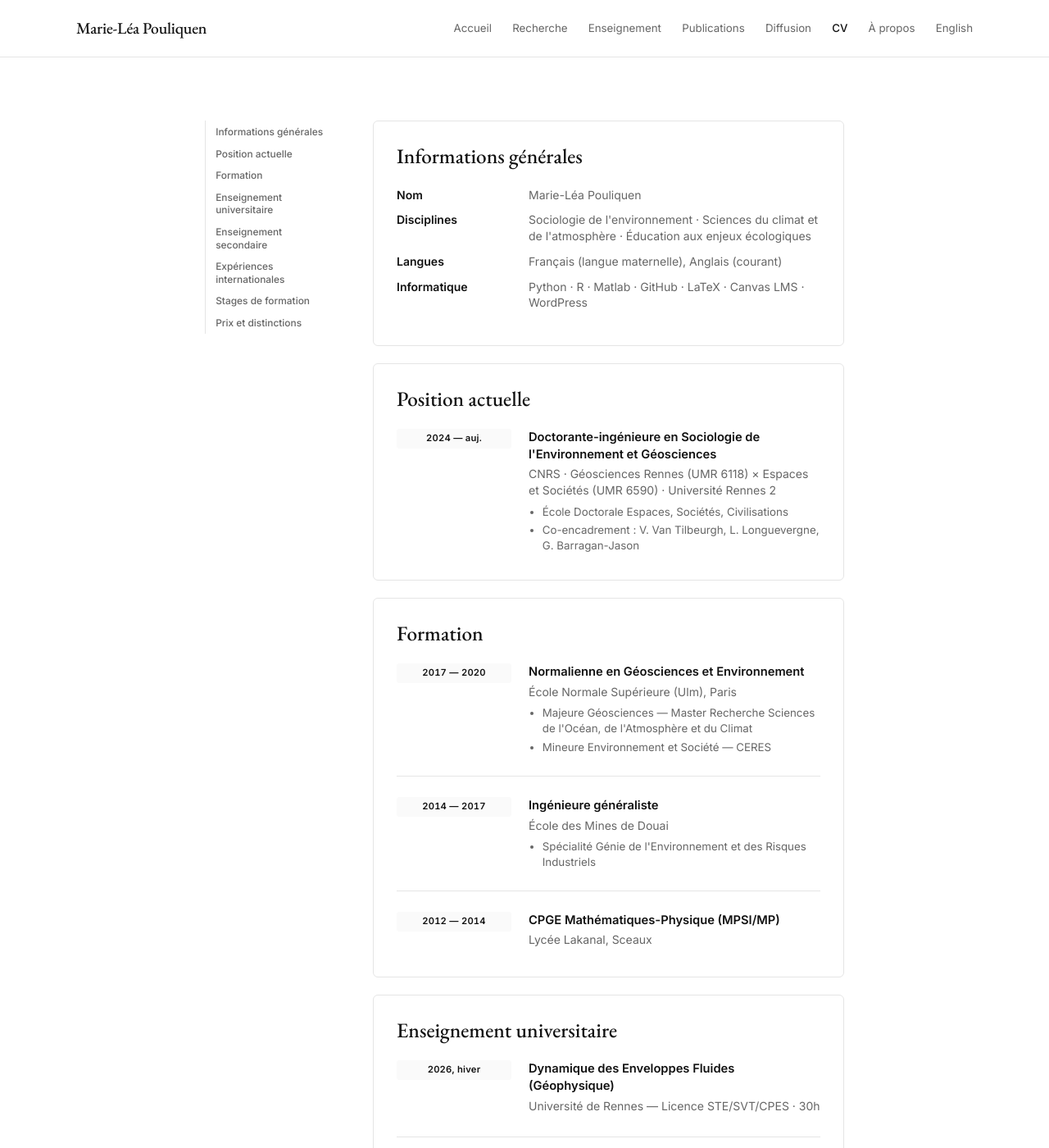
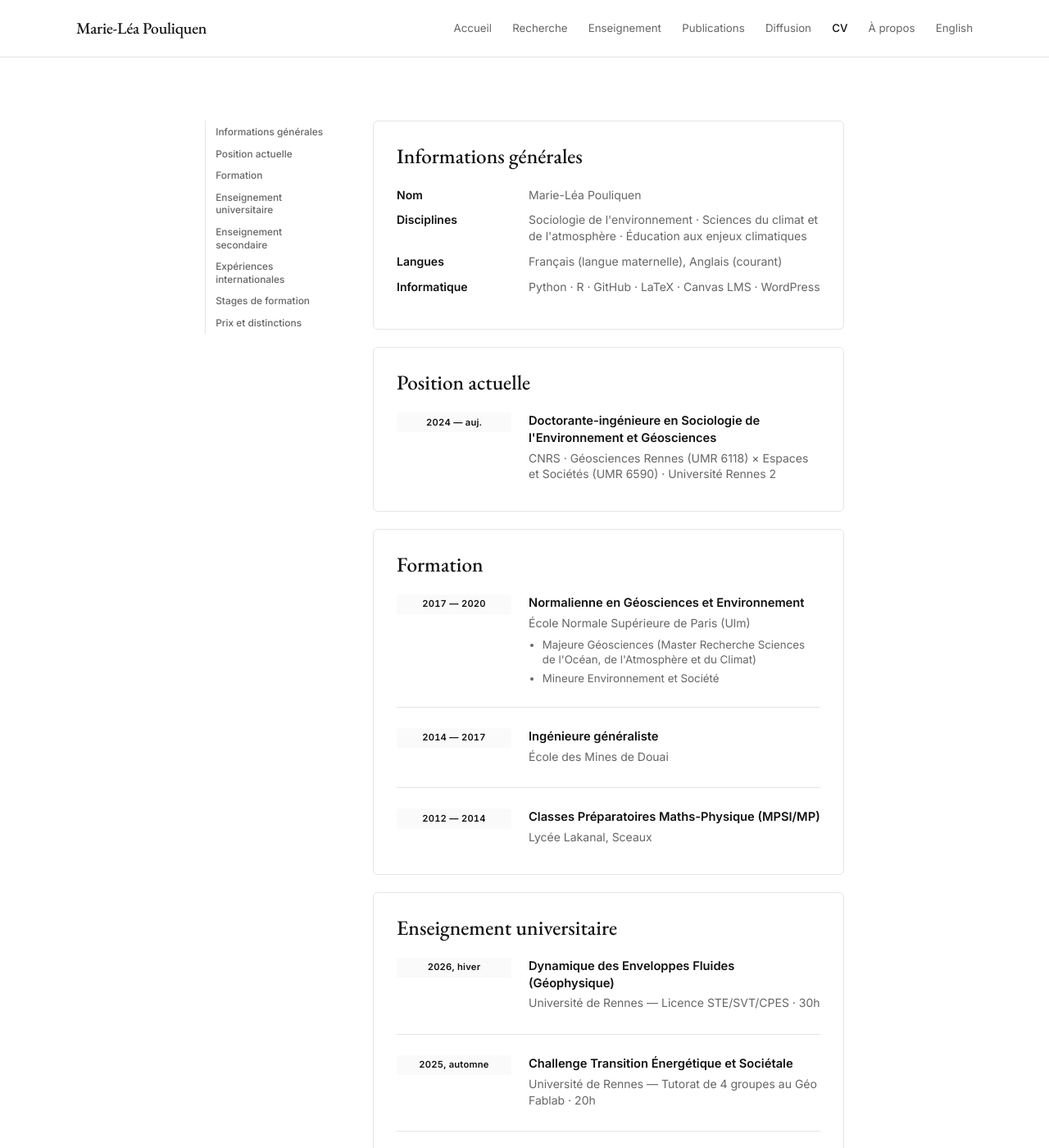
Before and after one commit to marieleapouliquen/marieleapouliquen.github.io, a Jekyll site: the page built from _pages/cv.md, in a window 1280 px wide and 1400 px high. Shown: the whole window at 82% size. Built offline with Jekyll 4.4.1, drawn with Linux system fonts in a browser that asks for light colours.

Commit message:
Update cv.md

```diff
--- a/_pages/cv.md
+++ b/_pages/cv.md
@@ -27,9 +27,9 @@ body_class: page-cv
 <h2>Informations générales</h2>
 <dl class="cv-info-grid">
   <dt>Nom</dt><dd>Marie-Léa Pouliquen</dd>
-  <dt>Disciplines</dt><dd>Sociologie de l'environnement · Sciences du climat et de l'atmosphère · Éducation aux enjeux écologiques</dd>
+  <dt>Disciplines</dt><dd>Sociologie de l'environnement · Sciences du climat et de l'atmosphère · Éducation aux enjeux climatiques</dd>
   <dt>Langues</dt><dd>Français (langue maternelle), Anglais (courant)</dd>
-  <dt>Informatique</dt><dd>Python · R · Matlab · GitHub · LaTeX · Canvas LMS · WordPress</dd>
+  <dt>Informatique</dt><dd>Python · R · GitHub · LaTeX · Canvas LMS · WordPress</dd>
 </dl>
 </section>
 
@@ -40,10 +40,6 @@ body_class: page-cv
   <div class="cv-entry-content">
     <span class="cv-entry-title">Doctorante-ingénieure en Sociologie de l'Environnement et Géosciences</span>
     <span class="cv-entry-place">CNRS · Géosciences Rennes (UMR 6118) × Espaces et Sociétés (UMR 6590) · Université Rennes 2</span>
-    <ul>
-      <li>École Doctorale Espaces, Sociétés, Civilisations</li>
-      <li>Co-encadrement : V. Van Tilbeurgh, L. Longuevergne, G. Barragan-Jason</li>
-    </ul>
   </div>
 </div>
 </section>
@@ -54,10 +50,10 @@ body_class: page-cv
   <span class="cv-entry-date">2017 — 2020</span>
   <div class="cv-entry-content">
     <span class="cv-entry-title">Normalienne en Géosciences et Environnement</span>
-    <span class="cv-entry-place">École Normale Supérieure (Ulm), Paris</span>
+    <span class="cv-entry-place">École Normale Supérieure de Paris (Ulm)</span>
     <ul>
-      <li>Majeure Géosciences — Master Recherche Sciences de l'Océan, de l'Atmosphère et du Climat</li>
-      <li>Mineure Environnement et Société — CERES</li>
+      <li>Majeure Géosciences (Master Recherche Sciences de l'Océan, de l'Atmosphère et du Climat)</li>
+      <li>Mineure Environnement et Société</li>
     </ul>
   </div>
 </div>
@@ -66,15 +62,12 @@ body_class: page-cv
   <div class="cv-entry-content">
     <span class="cv-entry-title">Ingénieure généraliste</span>
     <span class="cv-entry-place">École des Mines de Douai</span>
-    <ul>
-      <li>Spécialité Génie de l'Environnement et des Risques Industriels</li>
-    </ul>
   </div>
 </div>
 <div class="cv-entry">
   <span class="cv-entry-date">2012 — 2014</span>
   <div class="cv-entry-content">
-    <span class="cv-entry-title">CPGE Mathématiques-Physique (MPSI/MP)</span>
+    <span class="cv-entry-title">Classes Préparatoires Maths-Physique (MPSI/MP)</span>
     <span class="cv-entry-place">Lycée Lakanal, Sceaux</span>
   </div>
 </div>
```
